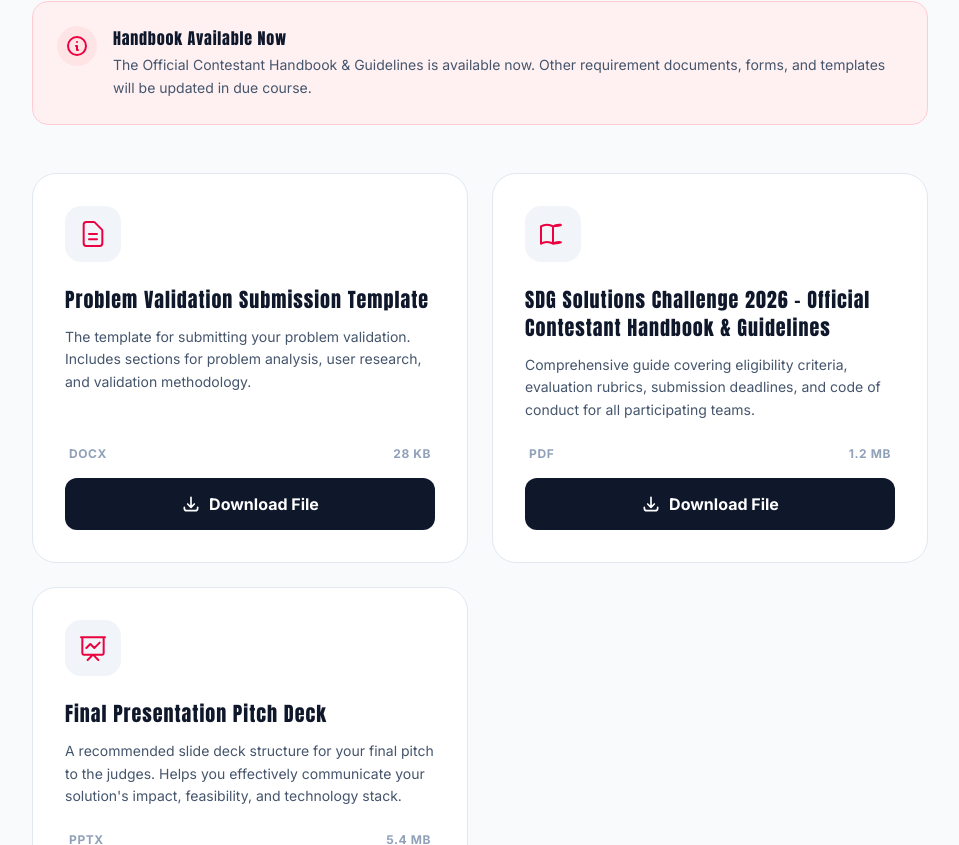
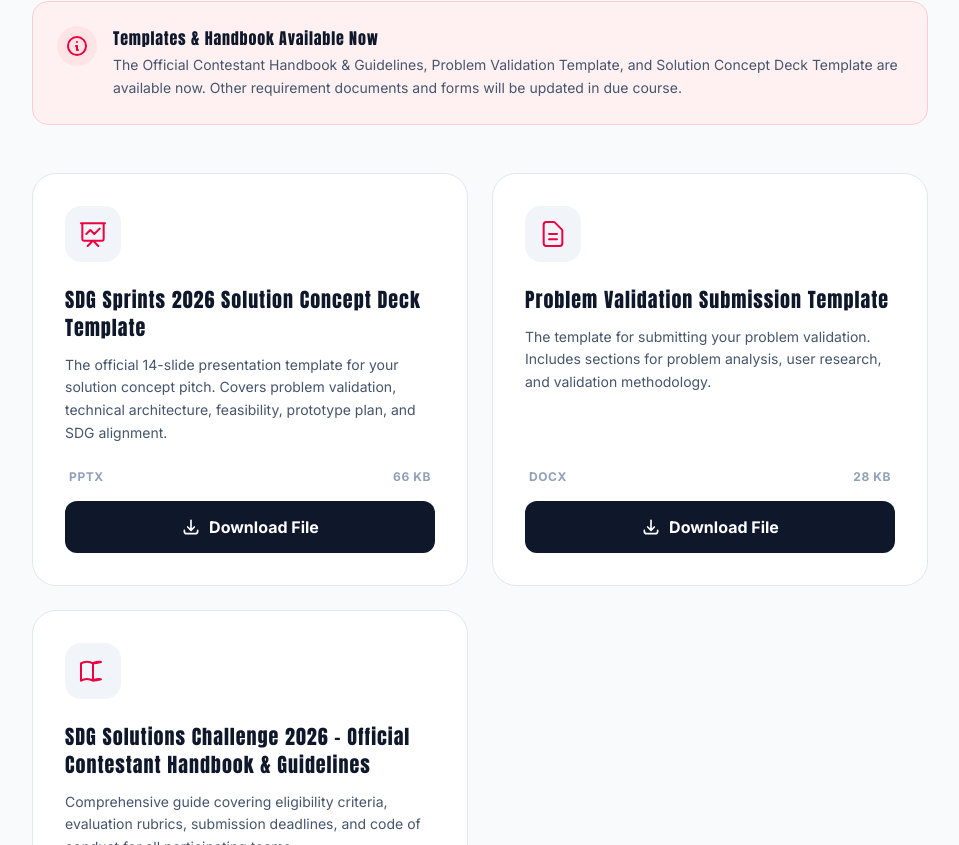
Before and after one commit to GehanLiyanage2002/sdg-sprints, a React (Vite) app: page /guidelines in a window 1280 px wide. Shown: the part 355-1200 px from the top of the page, without its empty margins (160-1119 px from the left). Built offline with nearby package versions, Linux system fonts and the light colour scheme.

Commit message:
Refactor code structure for improved readability and maintainability

```diff
--- a/src/pages/GuidelinesPage.jsx
+++ b/src/pages/GuidelinesPage.jsx
@@ -1,11 +1,27 @@
 import React from 'react';
 import handbookPdf from '../assets/SDG Solutions Challenge 2026 Handbook.docx.pdf';
 import problemValidationDoc from '../assets/Problem Validation Submission Template.docx';
+import solutionConceptDeckTemplate from '../assets/SDG Sprints 2026 Solution Concept Deck Template.pptx';
 
 export default function GuidelinesPage() {
   const documents = [
     {
       id: 1,
+      title: 'SDG Sprints 2026 Solution Concept Deck Template',
+      description: 'The official 14-slide presentation template for your solution concept pitch. Covers problem validation, technical architecture, feasibility, prototype plan, and SDG alignment.',
+      icon: (
+        <svg className="w-8 h-8" fill="none" viewBox="0 0 24 24" stroke="currentColor">
+          <path strokeLinecap="round" strokeLinejoin="round" strokeWidth="1.5" d="M7 12l3-3 3 3 4-4M8 21l4-4 4 4M3 4h18M4 4h16v12a1 1 0 01-1 1H5a1 1 0 01-1-1V4z" />
+        </svg>
+      ),
+      type: 'PPTX',
+      size: '66 KB',
+      available: true,
+      href: solutionConceptDeckTemplate,
+      downloadName: 'SDG Sprints 2026 Solution Concept Deck Template.pptx'
+    },
+    {
+      id: 2,
       title: 'Problem Validation Submission Template',
       description: 'The template for submitting your problem validation. Includes sections for problem analysis, user research, and validation methodology.',
       icon: (
@@ -17,10 +33,11 @@ export default function GuidelinesPage() {
       size: '28 KB',
       available: true,
       href: problemValidationDoc,
+      downloadName: 'Problem Validation Submission Template.docx',
       visibleAfter: new Date('2026-10-02T23:59:00+05:30')
     },
     {
-      id: 2,
+      id: 3,
       title: 'SDG Solutions Challenge 2026 – Official Contestant Handbook & Guidelines',
       description: 'Comprehensive guide covering eligibility criteria, evaluation rubrics, submission deadlines, and code of conduct for all participating teams.',
       icon: (
@@ -31,21 +48,10 @@ export default function GuidelinesPage() {
       type: 'PDF',
       size: '1.2 MB',
       available: true,
-      href: handbookPdf
-    },
-    {
-      id: 3,
-      title: 'Final Presentation Pitch Deck',
-      description: 'A recommended slide deck structure for your final pitch to the judges. Helps you effectively communicate your solution\'s impact, feasibility, and technology stack.',
-      icon: (
-        <svg className="w-8 h-8" fill="none" viewBox="0 0 24 24" stroke="currentColor">
-          <path strokeLinecap="round" strokeLinejoin="round" strokeWidth="1.5" d="M7 12l3-3 3 3 4-4M8 21l4-4 4 4M3 4h18M4 4h16v12a1 1 0 01-1 1H5a1 1 0 01-1-1V4z" />
-        </svg>
-      ),
-      type: 'PPTX',
-      size: '5.4 MB',
-      available: false
+      href: handbookPdf,
+      downloadName: 'SDG Solutions Challenge 2026 Handbook.docx.pdf'
     }
+
   ];
 
   return (
@@ -73,9 +79,9 @@ export default function GuidelinesPage() {
             </svg>
           </div>
           <div>
-            <h3 className="font-bold text-slate-900 dark:text-white mb-1">Handbook Available Now</h3>
+            <h3 className="font-bold text-slate-900 dark:text-white mb-1">Templates & Handbook Available Now</h3>
             <p className="text-slate-600 dark:text-rose-100/80 text-sm leading-relaxed">
-              The Official Contestant Handbook & Guidelines is available now. Other requirement documents, forms, and templates will be updated in due course.
+              The Official Contestant Handbook & Guidelines, Problem Validation Template, and Solution Concept Deck Template are available now. Other requirement documents and forms will be updated in due course.
             </p>
           </div>
         </div>
@@ -108,7 +114,7 @@ export default function GuidelinesPage() {
                 </div>
 
                 {doc.available ? (
-                  <a href={doc.href} download className="w-full py-3.5 rounded-xl bg-slate-900 dark:bg-white text-white dark:text-slate-900 font-bold hover:bg-rose-600 dark:hover:bg-rose-500 hover:text-white transition-colors flex items-center justify-center gap-2">
+                  <a href={doc.href} download={doc.downloadName || true} className="w-full py-3.5 rounded-xl bg-slate-900 dark:bg-white text-white dark:text-slate-900 font-bold hover:bg-rose-600 dark:hover:bg-rose-500 hover:text-white transition-colors flex items-center justify-center gap-2">
                     <svg className="w-5 h-5" fill="none" viewBox="0 0 24 24" stroke="currentColor">
                       <path strokeLinecap="round" strokeLinejoin="round" strokeWidth="2" d="M4 16v1a3 3 0 003 3h10a3 3 0 003-3v-1m-4-4l-4 4m0 0l-4-4m4 4V4" />
                     </svg>
--- a/vite.config.js
+++ b/vite.config.js
@@ -7,5 +7,5 @@ export default defineConfig({
     react(),
     tailwindcss(),
   ],
-  assetsInclude: ['**/*.docx'],
+  assetsInclude: ['**/*.docx', '**/*.pptx'],
 })
```
Also changed, not shown: 1 other file (tests, documents, lock files or other folders).
